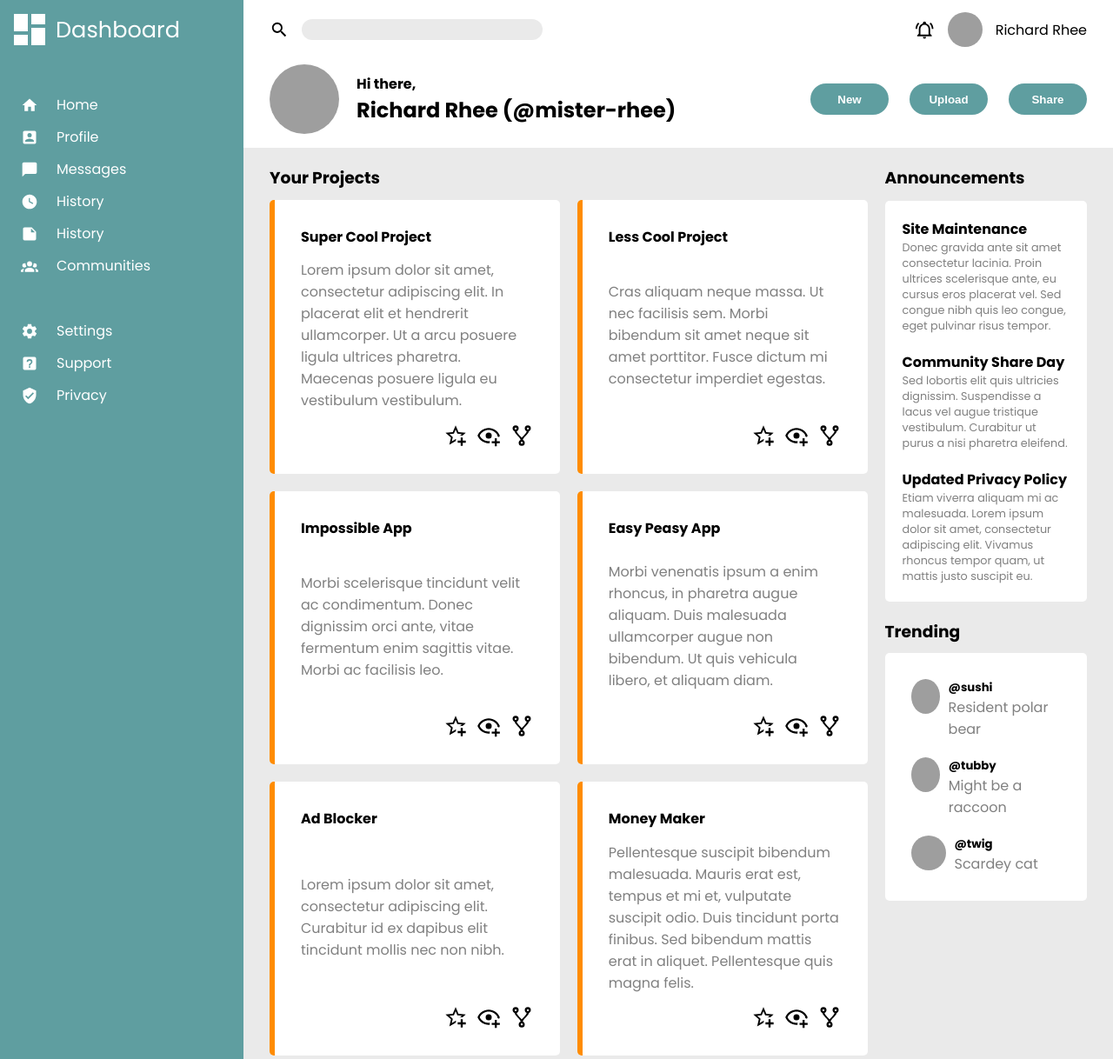
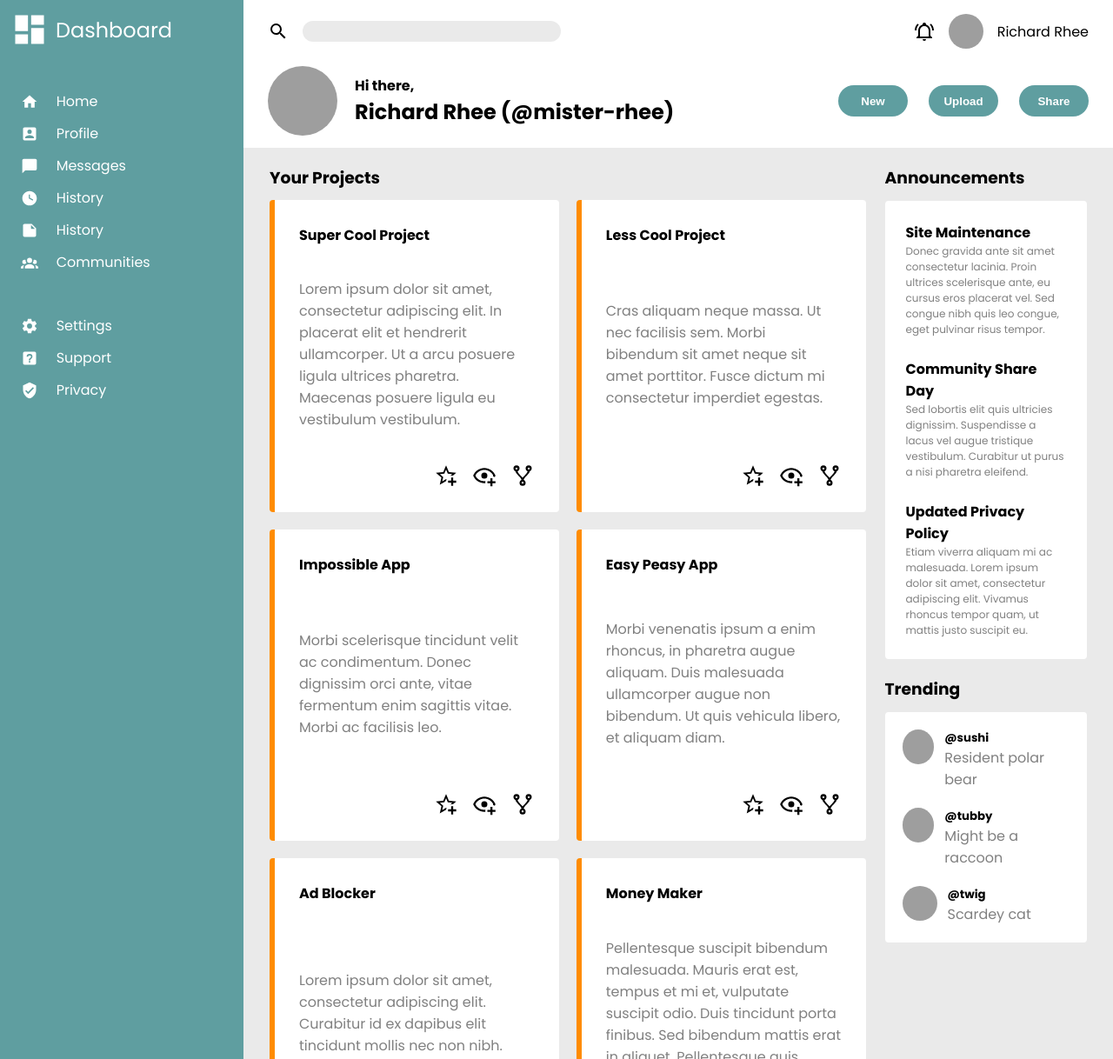
Before and after one commit to mister-rhee/odin-dashboard, a plain HTML site: page index.html in a window 1280 px wide. Shown: the top 1218 px of the page at 87% size. Drawn offline with Linux system fonts and the light colour scheme; grey boxes are pictures that could not be loaded.

Commit message:
Add margin variables, refactor margin, gap values

```diff
--- a/styles.css
+++ b/styles.css
@@ -13,14 +13,19 @@
     --text-teriary: grey;
 
     font-size: 16px;
-}
+    font-family: Poppins, sans-serif;
 
-html {
-    font-family: Poppins, sans-serif;
+    --margin-xxs: .25rem;
+    --margin-xs: .5rem;
+    --margin-s: .75rem;
+    --margin-m: 1rem;
+    --margin-l: 1.25rem;
+    --margin-xl: 1.75rem;
+    --margin-xxl: 2.5rem;
 }
 
 svg.small {
-    width: 1.4rem;
+    width: 1.5rem;
 }
 
 .container {
@@ -38,27 +43,27 @@ svg.small {
 
     display: flex;
     flex-direction: column;
-    gap: 50px;
-    padding: 10px;
+    gap: 3rem;
+    padding: var(--margin-s);
 }
 
 .sidebar .logo {
     display: flex;
-    font-size: 1.6rem;
+    font-size: 1.5rem;
     align-items: center;
-    gap: 6px;
+    gap: var(--margin-xs);
 }
 
 .sidebar svg {
-    width: 3rem;
+    width: 2.75rem;
 }
 
 .main-sections,
 .misc-sections {
     display: flex;
     flex-direction: column;
-    padding-left: 14px;
-    gap: 12px;
+    padding-left: var(--margin-s);
+    gap: var(--margin-s);
 }
 
 .main-sections div,
@@ -71,26 +76,26 @@ svg.small {
 
 .main-sections svg,
 .misc-sections svg {
-    width: 20px;
+    width: 1.25rem;
 }
 
 .topbar {
     background-color: var(--background-white);
-    padding-top: 14px;
-    padding-bottom: 14px;
-    padding-left: 30px;
-    padding-right: 30px;
+    padding-top: var(--margin-m);
+    padding-bottom: var(--margin-m);
+    padding-left: var(--margin-xl);
+    padding-right: var(--margin-xl);
 
     display: flex;
     flex-direction: column;
-    gap: 20px;
+    gap: var(--margin-l);
 }
 
 .searchbar .left,
 .searchbar .right {
     display: flex;
     align-items: center;
-    gap: 15px;
+    gap: var(--margin-m);
 }
 
 .searchbar .left {
@@ -104,18 +109,17 @@ svg.small {
 }
 
 .searchbar svg {
-    width: 1.4rem;
+    width: 1.5rem;
 }
 
 #searchbar {
     background-color: var(--background-secondary);
     border: none;
-    border-radius: 15px;
-    font-size: 1.2rem;
-    padding-left: 15px;
-    padding-right: 15px;
-    margin-right: 40px;
-    height: 24px;
+    border-radius: 16px;
+    font-size: 1.25rem;
+    padding-left: var(--margin-m);
+    padding-right: var(--margin-m);
+    height: 1.5rem;
 }
 
 .navbar {
@@ -127,12 +131,12 @@ svg.small {
 .navbar .left {
     display: flex;
     align-items: center;
-    gap: 20px;
+    gap: 1.25rem;
 }
 
 .profile {
-    width: 40px;
-    height: 40px;
+    width: 2.5rem;
+    height: 2.5rem;
     border-radius: 50%;
 }
 
@@ -155,23 +159,23 @@ svg.small {
 }
 
 .profile.big#sushi {
-    width: 80px;
-    height: 80px;
+    width: 5rem;
+    height: 5rem;
     background-size: 360px auto;
 }
 
 div.navbar-buttons {
     display: flex;
     justify-content: right;
-    gap: 24px;
+    gap: 1.5rem;
 }
 
 button.navbar-buttons {
     border: none;
     background-color: var(--primary-color);
     color: var(--text-secondary);
-    width: 90px;
-    height: 36px;
+    width: 5rem;
+    height: 2.25rem;
     border-radius: 20px;
     font-weight: 600;
 }
@@ -190,17 +194,17 @@ button.navbar-buttons {
     display: grid;
     grid-template-columns: 1fr 1fr;
     grid-template-rows: 1fr 1fr 1fr;
-    gap: 20px;
-    padding-right: 10px;
+    gap: var(--margin-l);
+    padding-right: var(--margin-s);
     grid-column: 1 / 2;
     grid-row: 2 / 3;
 }
 
 .card {
     background-color: var(--background-white);
-    padding: 30px;
+    padding: var(--margin-xl);
     border-left: var(--secondary-color) 6px solid;
-    border-radius: 5px;
+    border-radius: 4px;
 
     display: flex;
     flex-direction: column;
@@ -214,7 +218,7 @@ button.navbar-buttons {
 .card-buttons {
     display: flex;
     align-self: end;
-    gap: 10px;
+    gap: var(--margin-m);
 }
 
 .card-buttons img {
@@ -225,19 +229,19 @@ button.navbar-buttons {
     grid-row: 1 / 3;
     display: grid;
     grid-template-rows: 1fr 1fr;
-    gap: 20px;
+    gap: var(--margin-l);
 }
 
 .announcements {
     display: flex;
     flex-direction: column;
-    gap: 12px;
+    gap: var(--margin-s);
 }
 
 .announcements div {
     background-color: var(--background-white);
-    border-radius: 5px;
-    padding: 10px;
+    border-radius: 4px;
+    padding: var(--margin-s);
 }
 
 .announcements .item {
@@ -245,7 +249,7 @@ button.navbar-buttons {
 }
 
 .announcements p {
-    font-size: 0.8rem;
+    font-size: 0.75rem;
     color: var(--text-teriary);
     text-overflow: ellipsis;
 }
@@ -253,22 +257,22 @@ button.navbar-buttons {
 .trending {
     display: flex;
     flex-direction: column;
-    gap: 10px;
+    gap: var(--margin-s);
 }
 
 .trending-container {
     background-color: var(--background-white);
-    padding: 30px;
-    border-radius: 5px;
+    padding: var(--margin-l);
+    border-radius: 4px;
 
     display: flex;
     flex-direction: column;
-    gap: 20px;
+    gap: var(--margin-l);
 }
 
 .trending-container .item {
     display: flex;
-    gap: 10px;
+    gap: var(--margin-s);
 }
 
 .trending-user p {
```
Also changed, not shown: index.html (+0 -3 lines).
